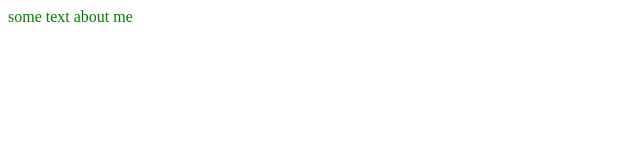
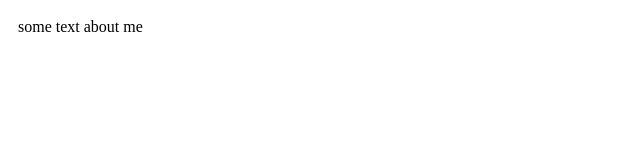
Before and after one commit to visoCoders/eindwerk7SWM, a plain HTML site: page index.html in a window 1280 px wide. Shown: the whole page, without its empty margins (0-640 px from the left). Drawn offline with Linux system fonts and the light colour scheme.

Commit message:
change styling

```diff
--- a/style.css
+++ b/style.css
@@ -1 +1 @@
-body{ color: green;}
+body{ padding: 10px;}
```
